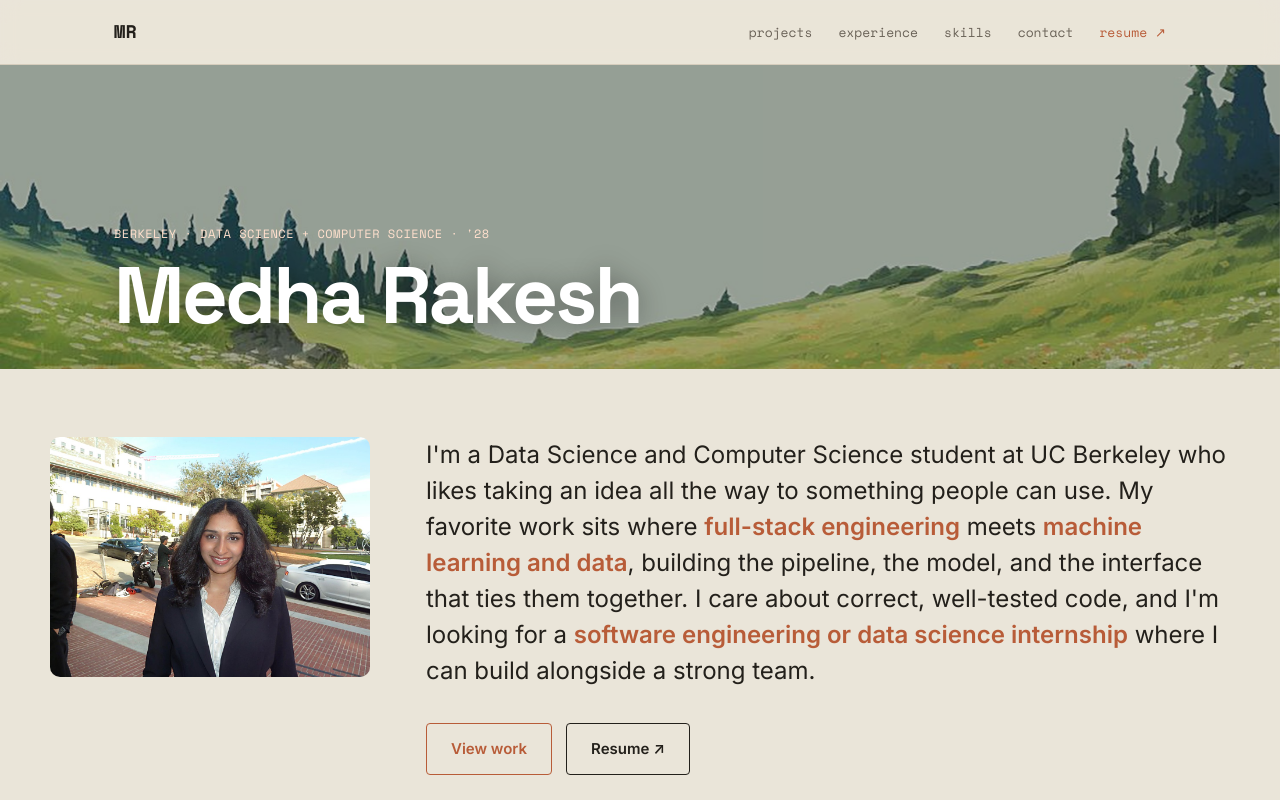
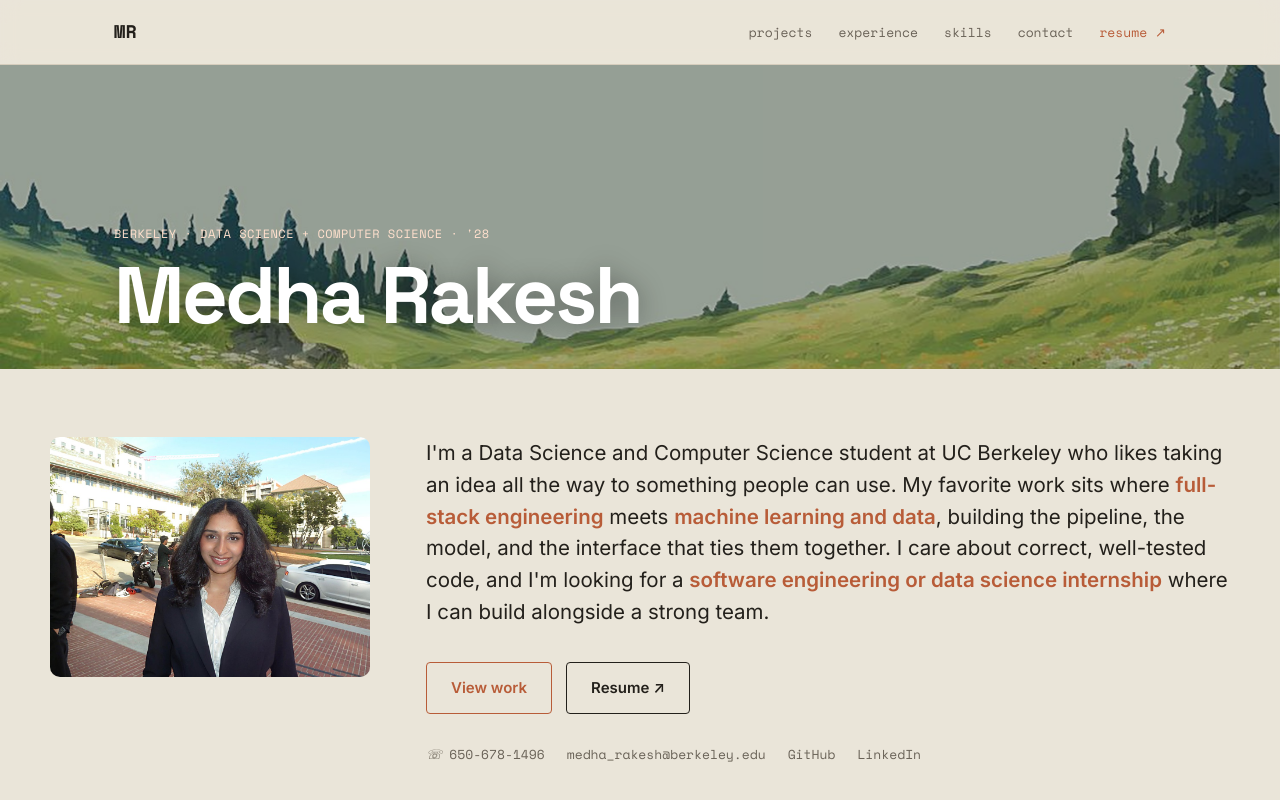
Before and after one commit to medha-rakesh/personal_website, a React (Vite) app: page / in a window 1280 px wide. Shown: the top 800 px of the page. Built offline with nearby package versions, Linux system fonts and the light colour scheme.

Commit message:
Shrink intro about paragraph a little

```diff
--- a/src/index.css
+++ b/src/index.css
@@ -93,7 +93,7 @@ img { display: block; max-width: 100%; }
 .intro-grid { display: grid; grid-template-columns: 320px 1fr; gap: 56px; align-items: start; }
 @media (max-width: 760px) { .intro-grid { grid-template-columns: 1fr; gap: 30px; } }
 .intro-photo { width: 100%; border-radius: 10px; filter: saturate(1.02); }
-.intro-lead { font-size: clamp(1.1rem, 2.2vw, 1.5rem); line-height: 1.5; }
+.intro-lead { font-size: clamp(1rem, 1.85vw, 1.28rem); line-height: 1.55; }
 .intro-lead strong { color: var(--accent); font-weight: 600; }
 
 .hero-cta { display: flex; flex-wrap: wrap; gap: 14px; margin-top: 34px; }
```
